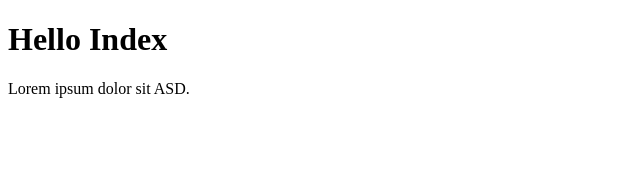
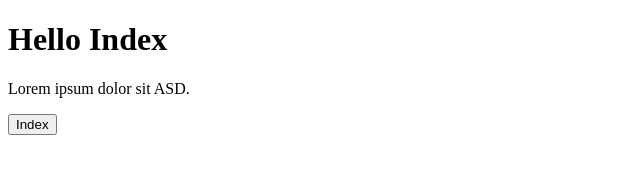
Before and after one commit to yaozhenshao/Git-GitHub-Test, a plain HTML site: page index.html in a window 1280 px wide. Shown: the whole page, without its empty margins (0-640 px from the left). Drawn offline with Linux system fonts and the light colour scheme.

Commit message:
Added Index Button

```diff
--- a/index.html
+++ b/index.html
@@ -8,6 +8,7 @@
 <body>
     <h1>Hello Index</h1>
     <p>Lorem ipsum dolor sit ASD.</p>
+    <button>Index</button>
 </body>
 
 </html>
```
